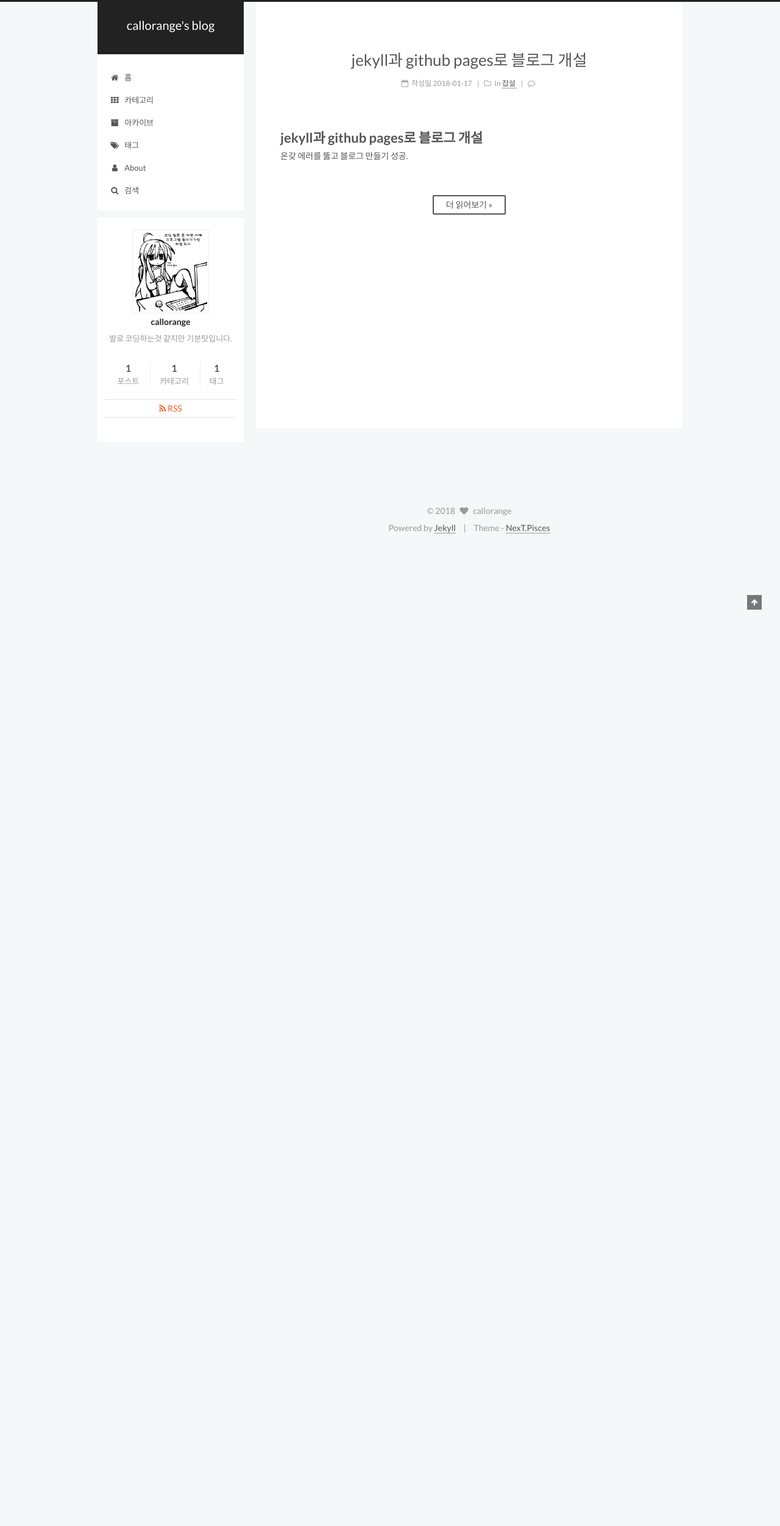
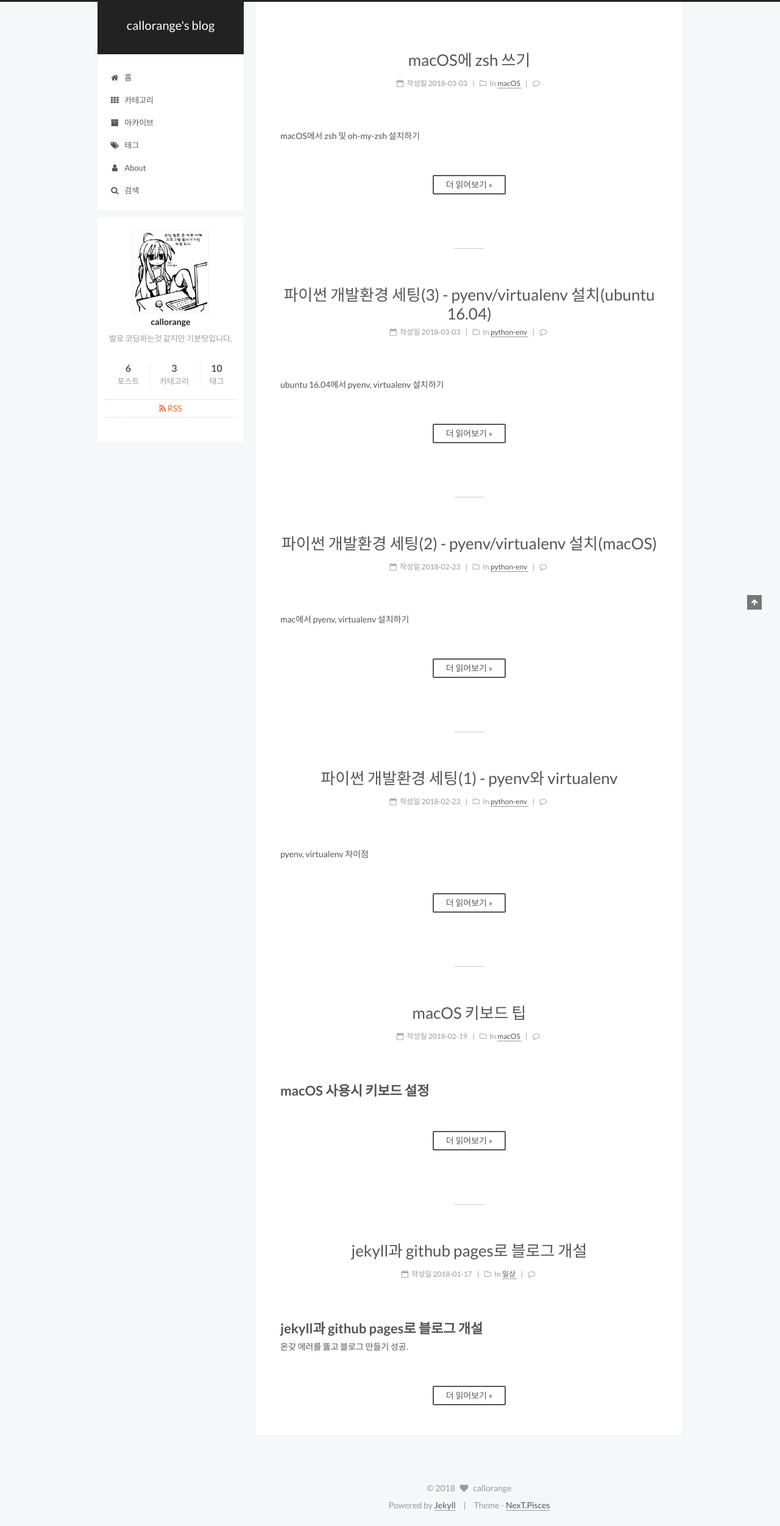
Before and after one commit to callorange/callorange.github.io, a Jekyll site: the page built from index.html, in a window 1280 px wide. Shown: the whole page at 61% size. Built offline with Jekyll 4.4.1, drawn with Linux system fonts in a browser that asks for light colours; the list of posts is cut into pages by our own code; comment, search, counter and statistics services are not loaded; before the commit the page ends 900 px from its top, so only the background shows below that.

Commit message:
블로그 카테고리 및 글 추가

````diff
--- /dev/null
+++ b/_posts/mac/2018-02-19-keyboard-language-change.md
@@ -0,0 +1,59 @@
+---
+title: macOS 키보드 팁
+keyword: macOS, mac, 단축키, 언어, 입력소스, caps lock, ctrl
+description:
+date: 2018-02-19 19:06
+categories:
+- macOS
+tags:
+- mac
+- 맥
+---
+# macOS 사용시 키보드 설정
+
+---
+
+## 1. macOS 입력소스 전환 단축키
+
+macOS 하이 시에라에서는 입력소스 변경이 `ctrl`+`space`와 `ctrl`+`alt`+`space`로 사용된다.(엘 캐피탄 부터. 그전에는 `ctrl`키 대신에`cmd`키를 썻다)
+
+![macOS 에서의 입력소스 전환 설정화면1](/assets/post_img/mac/2018-02-19-1.png)
+
+### 입력소스 변경 방식 차이점
+
+1. 이전 입력소스 선택
+    - 키 입력이 모두 끝나야 입력소스가 변경된다.
+    - 키 입력이 완전히 끝나지 않은 경우 입력소스 선택 리스트가 나온다.(이때 `space`키를 연속으로 누를때 마다 다른 입력 소스를 선택 가능)
+    - 위 특징 덕분에 지연시간이 발생해서 타이핑이 빠른경우 오타 발생확률이 높다.
+2. 입력 메뉴에서 다음 소스 선택
+    - 키 입력이 되는 순간 입력 소스가 변경된다.
+    - 반응이 빠르다(1번 경우 처럼 뜬금없는 오타가 나올 확률이 낮다)
+
+요런 특징 때문에 `ctrl`+`space`를 입력하다 보면 꼭 한번씩 전환이 늦어서 뜬금없이 오타가 나오는 경우가 많이 나온다.
+
+입력소스를 여러개 쓰는 사람이면 몰라도 2개(영어,두벌식)만 쓰는 나같은 경우엔 정말 저놈의 미묘하게 느린 반응이 짜증 날테니 입력소스 변경 단축키를 서로 바꾸자.
+
+### 입력소스 단축키 변경
+
+`환경설정` -> `키보드` -> `단축키` -> `입력 소스` 로 이동 후 단축키 변경이 가능하다.
+`ctrl`+`space`가 편하면 그냥 서로 바꿔 버리면 되지만 `shift`+`space`로 쓰고자 하는 사람이면 `fn`+`shift`+`space`로 입력해 주면 `shift`+`space`로 사용할 수 있다.
+
+![macOS 에서의 입력소스 전환 설정화면2](/assets/post_img/mac/2018-02-19-2.png)
+
+---
+
+## 2. 미션 컨트롤 단축키 설정
+
+Mission Control 단축키는 `ctrl`+`방향키`다.
+사용하는 프로그램이랑 꼬이는 경우 맘에 드는 키로 바꿔 버리자!
+난 sublimetext나 pycharm을 쓰다가 뜬금없이 미션 컨트롤이 되버리는 경우가 많아서(윈도우에서 버릇땜에 더 자주 그런다) 그냥 미션컨트롤 단축키를 바꿔버렸다 ㅎ...
+
+---
+
+## 3. `Caps Lock`키와 `ctrl`키 바꾸기
+
+`환경설정` -> `키보드` -> `키보드`탭 우측하단 `보조키`를 누르면 보조키 동작을 서로 바꿀수 있다.
+특히 맥북은 `fn`때문에 `ctrl`키 누르기가 귀찮으니 바꿔주면 정말 편해진다.
+어차피 별로 쓰지도 않는 `Caps Lock`따위...
+
+![macOS 에서의 보조키 설정 변경화면](/assets/post_img/mac/2018-02-19-3.png)
--- /dev/null
+++ b/_posts/mac/2018-03-03-zsh.md
@@ -0,0 +1,81 @@
+---
+title: macOS에 zsh 쓰기
+keyword: macOS, mac, 쉘, zsh
+description: macOS에서 zsh 및 oh-my-zsh 설치하기
+date: 2018-03-03 21:20
+categories:
+- macOS
+tags:
+- mac
+- 맥
+- zsh
+- oh-my-zsh
+---
+# macOS에 `zsh` 및 `oh-my-zsh` 사용하기
+
+---
+
+## 1. `zsh` 설치
+macOS는 기본으로 zsh이 설치되어 있으니 귀찮으면 스킵할 수 있다.
+굳이 인스톨 하는 이유는 zsh을 최신버전으로 쓰기 위해서다.
+```shell
+brew install zsh
+```
+
+## 2. `oh-my-zsh`설치
+`zsh`용 프레임워크로 테마나 플러그인을 추가하기 위해 설치한다.
+```shell
+curl -L https://github.com/robbyrussell/oh-my-zsh/raw/master/tools/install.sh | sh
+```
+
+## 3. 테마 적용하기
+- [테마보기](https://github.com/robbyrussell/oh-my-zsh/wiki/External-themes 'oh-my-zsh 테마 보러가기'){: target='_blank'}
+
+```shell
+vi ~/.zshrc
+
+# .zshrc 파일에서 ZSH_THEME 항목편집
+ZSH_THEME="agnoster"
+
+# 수정후 적용
+source ~/.zshrc
+```
+
+## 4. iterm2 색상 프로필 및 폰트 수정하기
+- [색상 프로필 보기](http://iterm2colorschemes.com 'iterm 색상 프로필 보러가기'){: target='_blank'}
+
+iterm2의 환경설정(`cmd`+`,`)을 열고 다음 항목을 편집한다.
+1. `Profiles`->`Colors` 우측하단 `Color Presets...`에서 원하는 프로필을 선택하거나 별도로 받은 프로필로 로드
+![Colors 탭](/assets/post_img/mac/2018-03-03-zsh1.png)
+![Profiles 선택](/assets/post_img/mac/2018-03-03-zsh2.png)
+2. `Profiles`->`Text` 하단에서 `Font`, `Non-ASCII Font`에 사용할 폰트를 지정해야 폰트가 깨지지 않는다.
+![Font 선택](/assets/post_img/mac/2018-03-03-zsh3.png)
+
+## 5. `zsh` 플러그인 추가하기
+```shell
+brew install zsh-syntax-highlighting zsh-autosuggestions
+...
+
+vi ~/.zshrc
+
+# plugins 항목 편집
+plugins=(
+    git
+    zsh-syntax-highlighting
+    zsh-autosuggestions
+)
+```
+
+## 6. 프롬프트 편집
+지금 까지 세팅한 상태라면 프롬프트가 너무 길어서 명령어 입력시 줄바뀜이 신경쓰이게 되니 프롬프트를 약간 변경하자
+명령 입력은 다음줄 부터 나오게 된다.
+```shell
+prompt_context() {
+    if [[ "$USER" != "$DEFAULT_USER" || -n "$SSH_CLIENT" ]]; then
+    prompt_segment black default {% raw %}"%(!.%{%F{yellow}%}.)$USER"{% endraw %}
+    fi
+}
+```
+
+여기까지 세팅 하면 아래 같은 화면이 나오게 된다.(Color Profiles는 다를 수 있다.)
+![설정완료 화면](/assets/post_img/mac/2018-03-03-zsh4.png)
--- /dev/null
+++ b/_posts/python-env/2018-02-23-env1.md
@@ -0,0 +1,61 @@
+---
+title: 파이썬 개발환경 세팅(1) - pyenv와 virtualenv
+keyword: python, python3, pyenv, virtualenv
+description: pyenv, virtualenv 차이점
+date: 2018-02-23 19:49
+categories:
+- python-env
+tags:
+- python
+- python3
+- pyenv
+- virtualenv
+---
+# pyenv와 virtualenv
+python이 가진 패키지가 많다는 장점은 버전관리가 힘들다는 단점으로 이어진다.
+원활한 버전관리를 위해 `pyenv`와 `virtualenv`를 설치한다.
+
+## 1. `pyenv`/`virtualenv`의 역할
+`pyenv`: python 버전을 관리한다.(windows는 지원이 안된다. 지못미 ;ㅁ;)
+    - python을 여러가지 버전을 스위칭 하며 쓸 수 있게된다.
+`virtualenv`: python 패키지를 관리한다.
+    - python 패키지를 설치할 가상환경을 만든다.
+
+## 2. `pyenv`/`virtualenv` 둘다 쓰면 좋은점
+뭔 차이여? 라는 생각이 들어서 정리하자면 다음과 같은 구성이 가능해 진다.
+<table>
+  <thead>
+    <tr>
+      <th style="text-align: center">#</th>
+      <th style="text-align: center">pyenv  설정</th>
+      <th style="text-align: center">virtualenv 설정</th>
+      <th style="text-align: center">설치된패키지</th>
+    </tr>
+  </thead>
+  <tbody>
+    <tr>
+      <td rowspan="2" style="text-align: center">1</td>
+      <td rowspan="2" style="text-align: center">3.6</td>
+      <td style="text-align: center">homepage1</td>
+      <td style="text-align: center">django 2.0.2 …</td>
+    </tr>
+    <tr>
+      <td style="text-align: center">crawling-site</td>
+      <td style="text-align: center">django 2.0.2, requests, beutifulsoup4 …</td>
+    </tr>
+    <tr>
+      <td style="text-align: center">2</td>
+      <td style="text-align: center">3.4</td>
+      <td style="text-align: center">old-homepage</td>
+      <td style="text-align: center">django 2.0</td>
+    </tr>
+    <tr>
+      <td style="text-align: center">3</td>
+      <td style="text-align: center">2.7</td>
+      <td style="text-align: center">test</td>
+      <td style="text-align: center">…</td>
+    </tr>
+  </tbody>
+</table>
+
+**`pyenv`로 만들어 놓은 python버전 + `virtualenv`로 만든 가상환경 별로 패키지 설치**해 프로젝트 별로 필요한 버전과 필요한 패키지만 사용 가능해 진다.
--- /dev/null
+++ b/_posts/python-env/2018-02-23-env2.md
@@ -0,0 +1,81 @@
+---
+title: 파이썬 개발환경 세팅(2) - pyenv/virtualenv 설치(macOS)
+keyword: python, python3, pyenv, virtualenv
+description: mac에서 pyenv, virtualenv 설치하기
+date: 2018-02-23 19:49
+categories:
+- python-env
+tags:
+- python
+- python3
+- pyenv
+- virtualenv
+- mac
+---
+# `pyenv`/`virtualenv`설치하기
+mac에서는 [brew](https://brew.sh 'brew 홈페이지로 이동'){: target='_blank'}를 이용해서 설치하는것이 편하다.
+
+## 1. 필수 패키지 설치
+해당 패키지가 설치되어 있지 않으면 `pyenv`설치할때 오류 발생하니까 꼭! 할것
+[pyenv equirements](https://github.com/pyenv/pyenv/wiki/Common-build-problems 'pyenv equirements 페이지 보기'){: target='_blank'}
+```shell
+sudo xcode-select --install # Xcode Command Line Tool 설치
+brew install readline xz # 패키지 추가 설치
+```
+
+## 2. `pyenv` 설치
+```shell
+brew install pyenv
+```
+
+## 3. `virtualenv` 설치
+```shell
+brew install pyenv-virtualenv
+```
+
+## 4. `.zshrc`에 환경설정 추가
+- bash라면 .bash_profile에 추가
+
+```shell
+export PYENV_ROOT=/usr/local/var/pyenv
+if which pyenv > /dev/null; then eval "$(pyenv init -)"; fi
+if which pyenv-virtualenv-init > /dev/null; then eval "$(pyenv virtualenv-init -)"; fi
+```
+
+---
+
+# 실제 환경 세팅
+
+## 1. `pyenv` 명령어
+```shell
+> pyenv install -l # 설치가능한 목록을 조회
+...
+> pyenv install 3.6.4 # python 3.6.4 설치. 위에서 조회해서 나온 이름을 입력.
+...
+> pyenv version # 현재 폴더에서 적용되고 있는 python 버전 조회
+> pyenv versions # 시스템에 설치된 모든 python 버전 조회. 현재 적용된 python엔 *표시
+> pyenv local 3.6.4 # 현재폴더에 지정된 버전으로 적용
+> pyenv global 3.6.4 # 별도로 지정되지 않은경우 사용될 파이썬 버전 지정
+```
+
+## 2. `virtualenv` 명령어
+
+### 가상환경 만들기
+`pyenv-virtualenv`로 설치해서 `pyenv`명령어에 의존되서 사용한다.
+
+```shell
+pyenv virtualenv [사용할파이썬버전] [가상환경이름]
+```
+```shell
+> pyenv virtualenv 3.6.4 python-study
+Requirement already satisfied: setuptools in /usr/local/var/pyenv/versions/3.6.4/envs/python-study/lib/python3.6/site-packages
+Requirement already satisfied: pip in /usr/local/var/pyenv/versions/3.6.4/envs/python-study/lib/python3.6/site-packages
+> pyenv versions # pyenv versions로 조회시 지정한 가상환경명으로 추가된걸 볼 수 있다.
+  system
+* 3.6.4 (set by /usr/local/var/pyenv/version)
+  3.6.4/envs/python-study
+  python-study
+```
+```shell
+> pyenv local python-study # pyenv 명령으로 가상환경명을 지정한다.
+```
--- /dev/null
+++ b/_posts/python-env/2018-03-03-env3.md
@@ -0,0 +1,89 @@
+---
+title: 파이썬 개발환경 세팅(3) - pyenv/virtualenv 설치(ubuntu 16.04)
+keyword: python, python3, pyenv, virtualenv
+description: ubuntu 16.04에서 pyenv, virtualenv 설치하기
+date: 2018-03-03 20:50
+categories:
+- python-env
+tags:
+- python
+- python3
+- pyenv
+- virtualenv
+- ubuntu
+---
+# `pyenv`/`virtualenv`설치하기
+[pyenv-installer](https://github.com/pyenv/pyenv-installer 'pyenv-installer 홈페이지로 이동'){: target='_blank'}를 이용해서 설치한다.
+
+## 1. 필수 패키지 설치
+해당 패키지가 설치되어 있지 않으면 `pyenv`설치할때 오류 발생하니까 꼭! 할것
+[pyenv equirements](https://github.com/pyenv/pyenv/wiki/Common-build-problems 'pyenv equirements 페이지 보기'){: target='_blank'}
+
+```shell
+sudo apt-get install -y make build-essential libssl-dev zlib1g-dev libbz2-dev libreadline-dev libsqlite3-dev wget curl llvm libncurses5-dev libncursesw5-dev xz-utils tk-dev
+```
+
+## 2. `pyenv` 설치
+```shell
+curl -L https://github.com/pyenv/pyenv-installer/raw/master/bin/pyenv-installer | bash
+```
+
+## 3. `pyenv` 업데이트
+```shell
+pyenv update
+```
+
+## 4. `virtualenv` 설치
+위 스크립트 실행시 자동으로 같이 설치 된다.
+
+## 5. `.bashrc` 혹은 `.zshrc`에 아래 구문 추가
+```shell
+export PATH="~/.pyenv/bin:$PATH"
+eval "$(pyenv init -)"
+eval "$(pyenv virtualenv-init -)"
+```
+
+## 6. 추가한 설정 적용(쉘을 끄고 다시 로그인 해도 됨)
+```shell
+source .bashrc
+# 혹은
+source .zshrc
+```
+
+---
+
+# 실제 환경 세팅
+
+## 1. `pyenv` 명령어
+```shell
+> pyenv install -l # 설치가능한 목록을 조회
+...
+> pyenv install 3.6.4 # python 3.6.4 설치. 위에서 조회해서 나온 이름을 입력.
+...
+> pyenv version # 현재 폴더에서 적용되고 있는 python 버전 조회
+> pyenv versions # 시스템에 설치된 모든 python 버전 조회. 현재 적용된 python엔 *표시
+> pyenv local 3.6.4 # 현재폴더에 지정된 버전으로 적용
+> pyenv global 3.6.4 # 별도로 지정되지 않은경우 사용될 파이썬 버전 지정
+```
+
+## 2. `virtualenv` 명령어
+
+### 가상환경 만들기
+`pyenv-virtualenv`로 설치해서 `pyenv`명령어에 의존되서 사용한다.
+
+```shell
+pyenv virtualenv [사용할파이썬버전] [가상환경이름]
+```
+```shell
+> pyenv virtualenv 3.6.4 env-test
+Requirement already satisfied: setuptools in /home/ubuntu/.pyenv/versions/3.6.4/envs/env-test/lib/python3.6/site-packages
+Requirement already satisfied: pip in /home/ubuntu/.pyenv/versions/3.6.4/envs/env-test/lib/python3.6/site-packages
+> pyenv versions # pyenv versions로 조회시 지정한 가상환경명으로 추가된걸 볼 수 있다.
+  system
+* 3.6.4 (set by ... )
+  3.6.4/envs/env-test
+  env-test
+```
+```shell
+> pyenv local env-test # pyenv 명령으로 가상환경명을 지정한다.
+```
--- a/_sass/_common/components/sidebar/sidebar-toc.scss
+++ b/_sass/_common/components/sidebar/sidebar-toc.scss
@@ -10,7 +10,11 @@
 
 .post-toc ol {
   margin: 0;
-  padding: 0 2px 5px 10px;
+  /**
+   * toc item bottom padding
+   * padding: 0 2px 5px 10px;
+   */
+  padding: 0 2px 0px 10px;
   text-align: left;
   list-style: none;
   font-size: 14px;
@@ -37,7 +41,7 @@
   line-height: 1.8;
 }
 
-.post-toc .nav .nav-child { display: none; }
+.post-toc .nav .nav-child { display: block; /* display: none; */ }
 
 .post-toc .nav .active > .nav-child { display: block; }
 
````
Also changed, not shown: _posts/2018-01-17-blog open.md (+2 -2 lines), assets/post_img/mac/2018-02-19-1.png (added), assets/post_img/mac/2018-02-19-2.png (added), assets/post_img/mac/2018-02-19-3.png (added), assets/post_img/mac/2018-03-03-zsh1.png (added), assets/post_img/mac/2018-03-03-zsh2.png (added), assets/post_img/mac/2018-03-03-zsh3.png (added), assets/post_img/mac/2018-03-03-zsh4.png (added).
